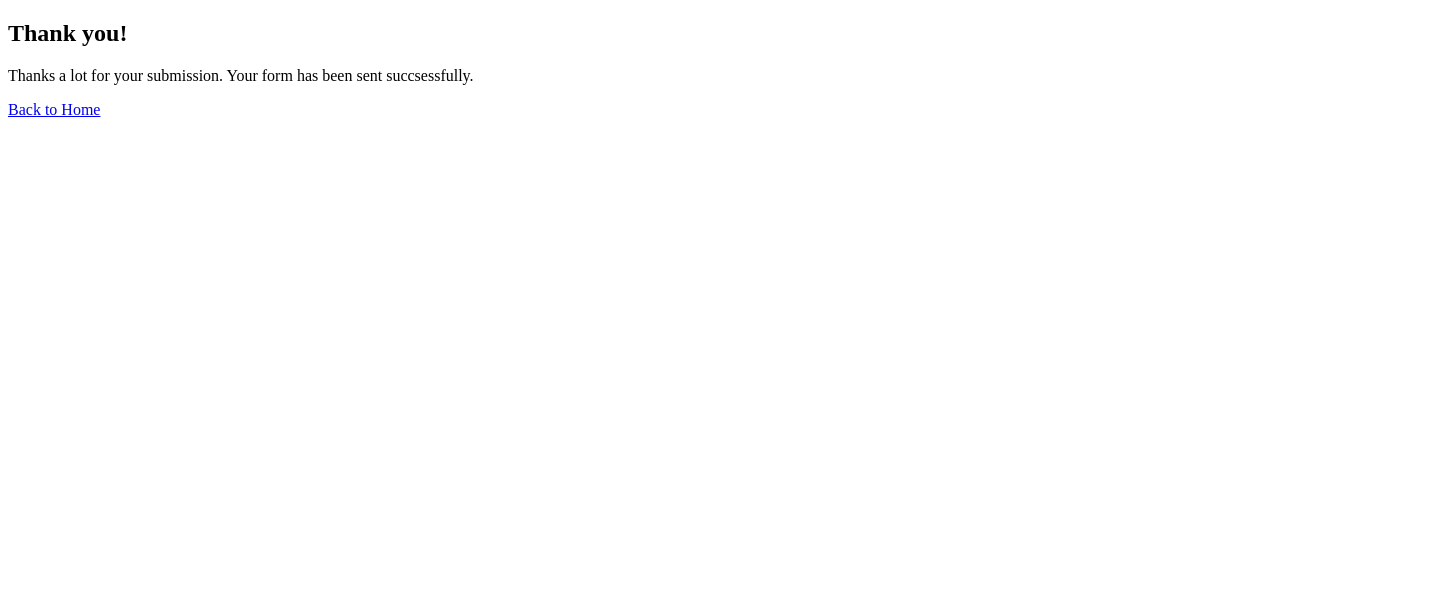
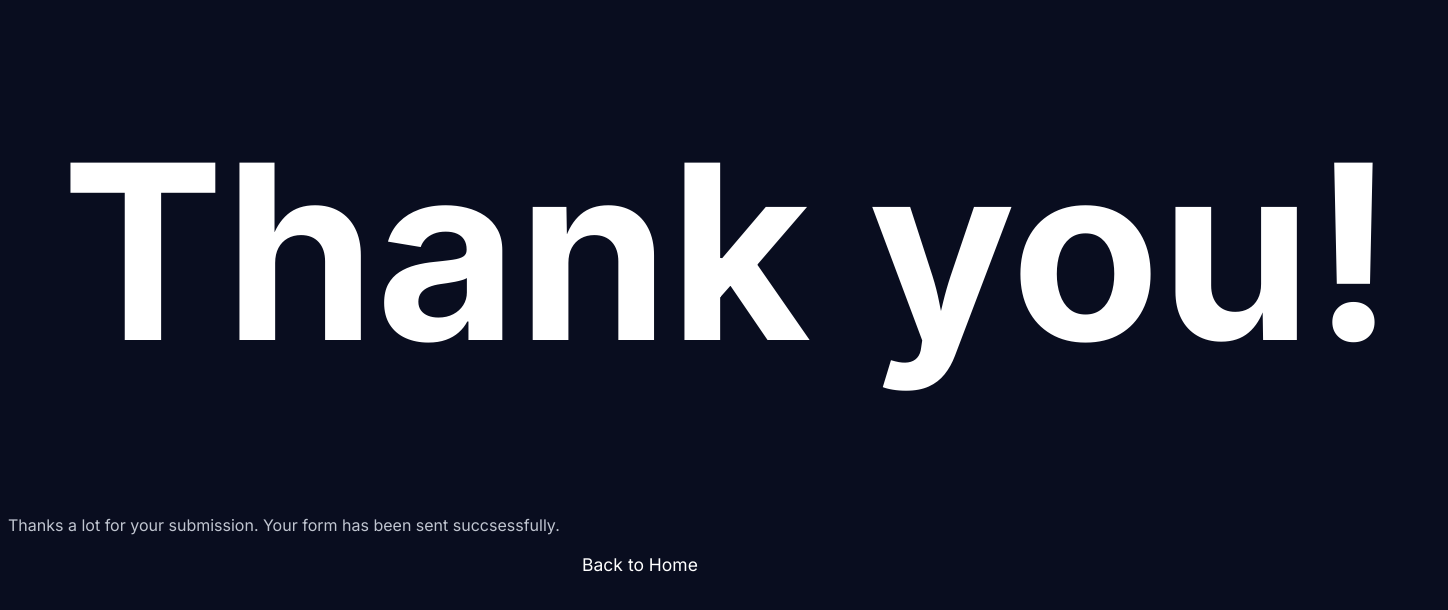
Before and after one commit to JustManaf/FirstWebProject, a website: page thankyou.html in a window 1280 px wide. Shown: the whole page, 1448 px wide, since content can reach past the window. Drawn offline with Linux system fonts and the light colour scheme.

Commit message:
css_4-exercise_5

```diff
--- /dev/null
+++ b/package.json
@@ -0,0 +1,5 @@
+{
+  "devDependencies": {
+    "tailwindcss": "^3.3.3"
+  }
+}
--- /dev/null
+++ b/tailwind.config.js
@@ -0,0 +1,14 @@
+/** @type {import('tailwindcss').Config} */
+module.exports = {
+  content: ["CSS/Excercises/index.html"],
+  theme: {
+    extend: {
+      colors: {
+        'primary-dark': '#040D12',
+        'text-dark': '#93B1A6',
+        'secondary-dark': '#183D3D',
+      },
+    },
+  },
+  plugins: [],
+}
--- a/thankyou.html
+++ b/thankyou.html
@@ -4,6 +4,7 @@
     <head>
         <title>Thank You Page</title>
         <link rel="stylesheet" href="css3Styles.css" type="text/css">
+        <link rel="stylesheet" media="screen and (min-width: 769px)" href="desktop.css">
         <!--<link rel="stylesheet" href="basic_selector_style.css" type="text/css">
         <link rel="stylesheet" href="dark_theme.css" type="text/css">-->
     </head>
```
Also changed, not shown: writingSuggestion.html (+1 -0 lines), framework/output.css (added), 1 other file.
